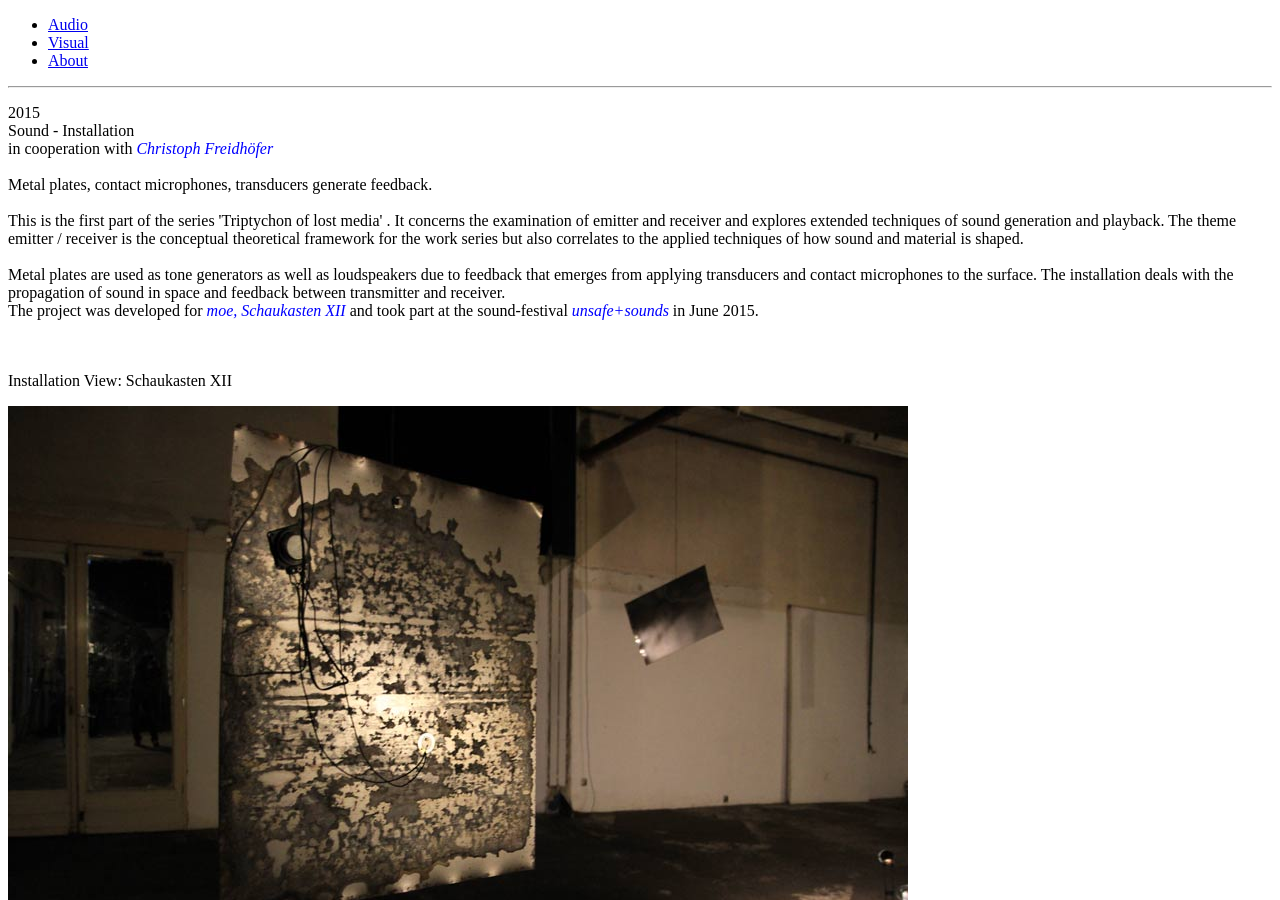
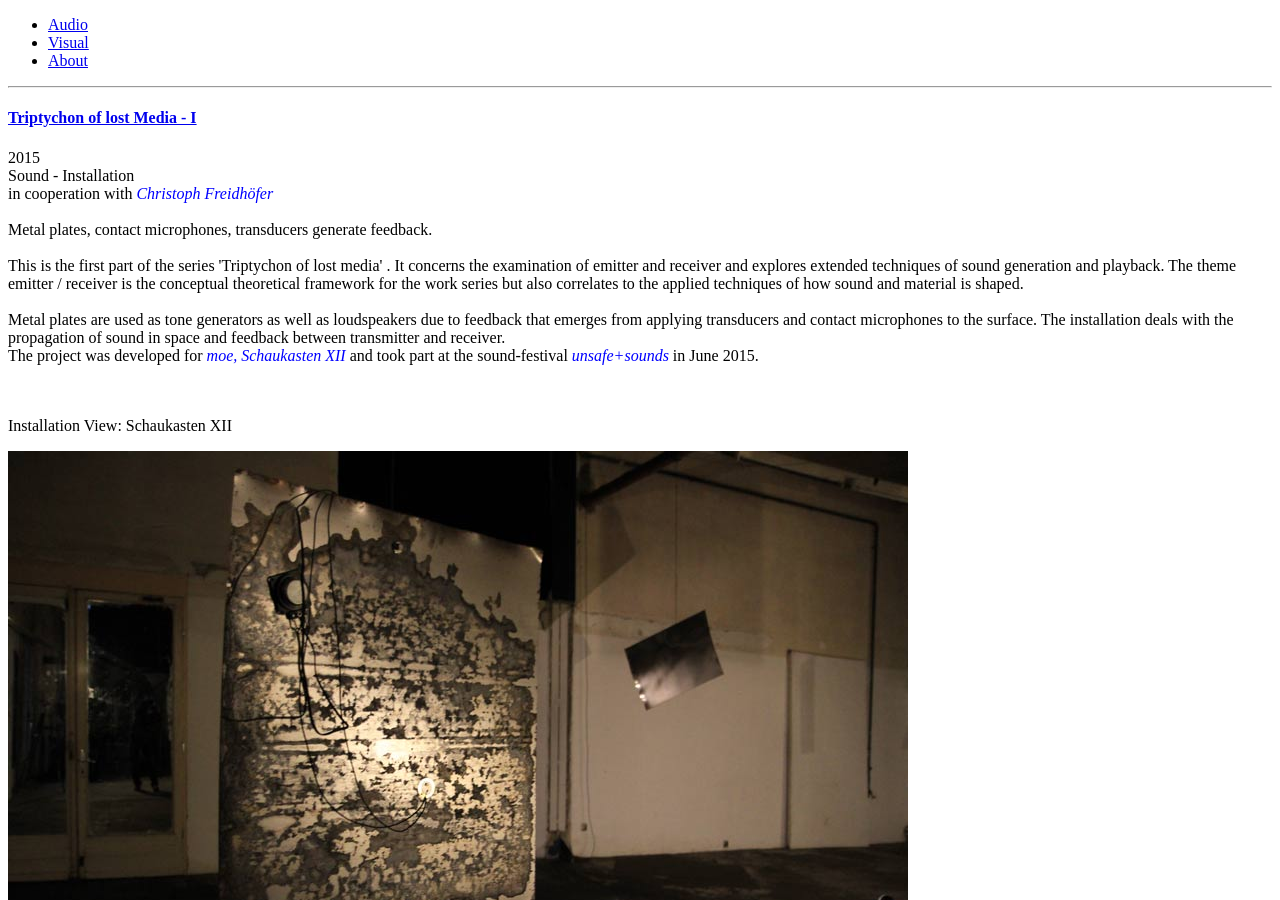
Before and after one commit to tricx/tricx.github.io, a Jekyll site: the page built from _posts/2015-6-21-triptychon_of_lost_media_part1.md, in a window 1280 px wide and 900 px high. Built offline with Jekyll 4.4.1, drawn with Linux system fonts in a browser that asks for light colours.

Commit message:
tript post edit

```diff
--- a/_posts/2015-6-21-triptychon_of_lost_media_I.md
+++ b/_posts/2015-6-21-triptychon_of_lost_media_part1.md
@@ -12,8 +12,8 @@ JB :
 
 {% for post in site.posts %}
 	{% assign pt = post.title | downcase %}
-	{% if 'triptychon_of_lost_media_I' == pt %}
-<h4><a href="{{ BASE_PATH }}{{ post.url }}">Triptychon of lost Media I</a></h4>
+	{% if 'triptychon_of_lost_media_part1' == pt %}
+<h4><a href="{{ BASE_PATH }}{{ post.url }}">Triptychon of lost Media - I</a></h4>
 	{% endif %}
 {% endfor %}
 
```
